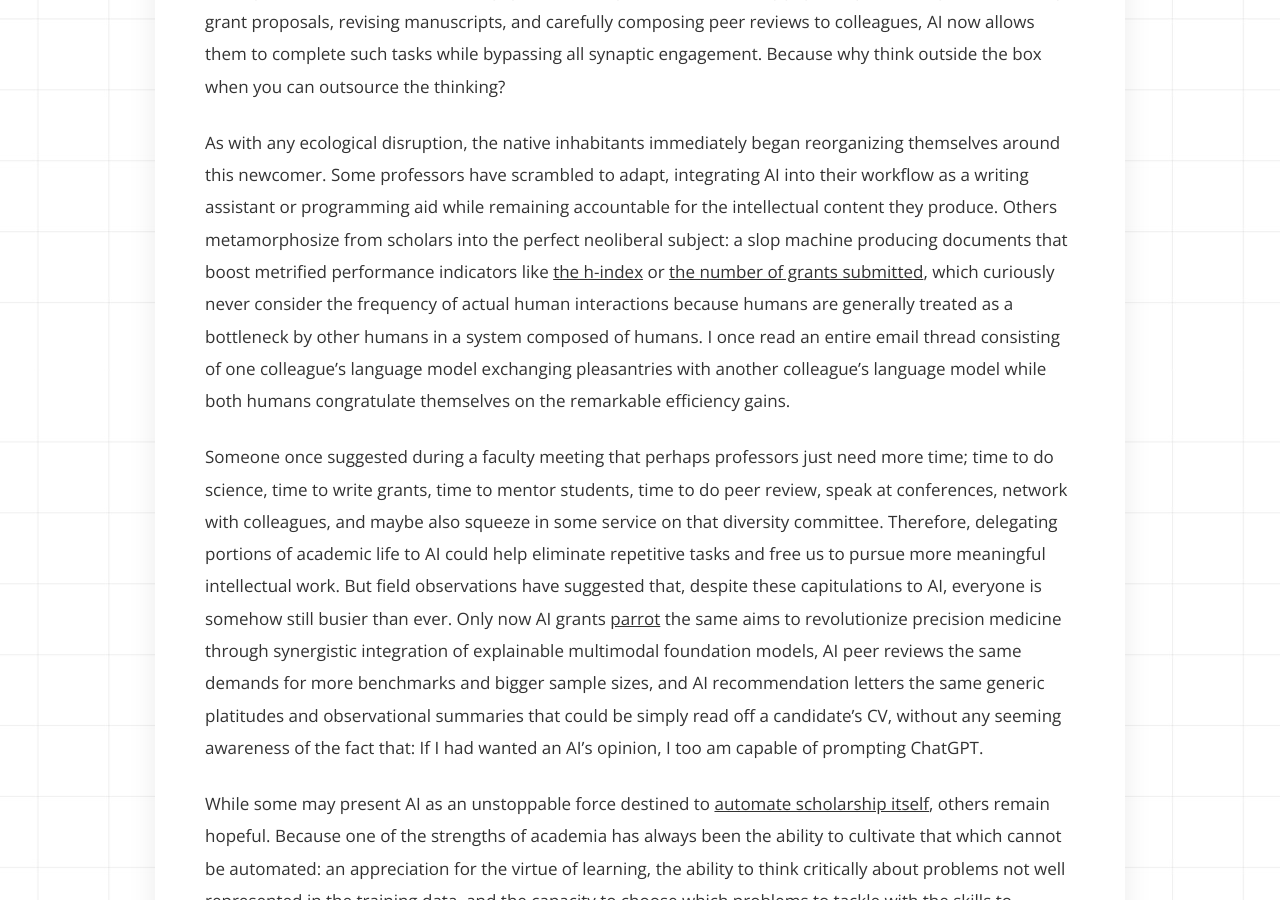
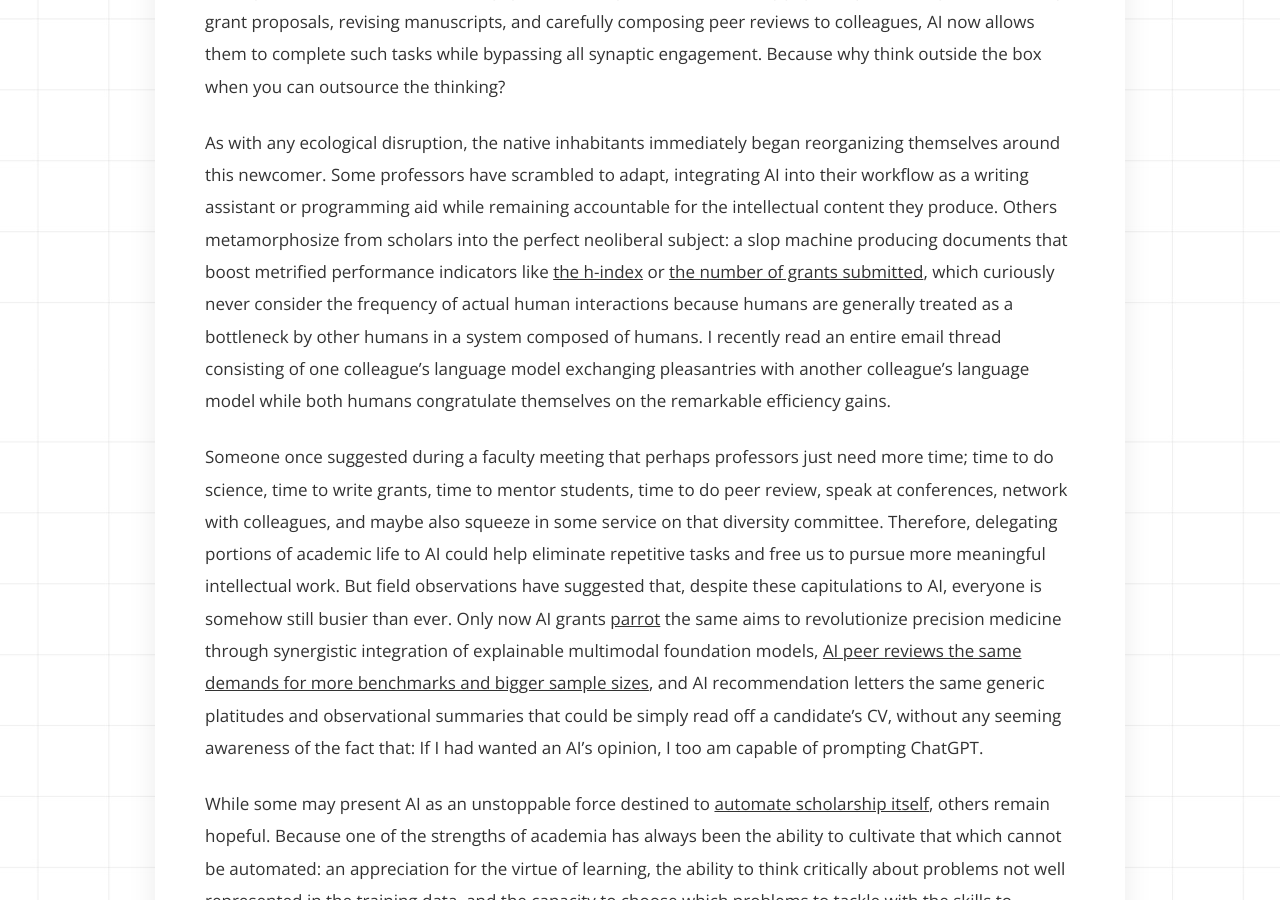
Before and after one commit to JEFworks/jean.fan, a Jekyll site: the page built from _posts/2026-07-16-artificial-intelligence-among-university-professors.md, in a window 1280 px wide and 900 px high, scrolled down 1121 px. Built offline with Jekyll 4.4.1, drawn with Linux system fonts in a browser that asks for light colours.

Commit message:
add links

```diff
--- a/_posts/2026-07-16-artificial-intelligence-among-university-professors.md
+++ b/_posts/2026-07-16-artificial-intelligence-among-university-professors.md
@@ -23,9 +23,9 @@ However, in recent years, a new invasive species has appeared: artificial intell
 
 While professors once needed to engage in the complex ritual of reading papers, synthesizing ideas, drafting grant proposals, revising manuscripts, and carefully composing peer reviews to colleagues, AI now allows them to complete such tasks while bypassing all synaptic engagement. Because why think outside the box when you can outsource the thinking?
 
-As with any ecological disruption, the native inhabitants immediately began reorganizing themselves around this newcomer. Some professors have scrambled to adapt, integrating AI into their workflow as a writing assistant or programming aid while remaining accountable for the intellectual content they produce. Others metamorphosize from scholars into the perfect neoliberal subject: a slop machine producing documents that boost metrified performance indicators like [the h-index](https://retractionwatch.com/2026/05/27/h-index-citation-networks-retractions-special-issues/) or [the number of grants submitted](https://www.insidehighered.com/news/faculty/research/2025/07/22/nih-limit-ai-use-cap-grant-applications-6-year), which curiously never consider the frequency of actual human interactions because humans are generally treated as a bottleneck by other humans in a system composed of humans. I once read an entire email thread consisting of one colleague’s language model exchanging pleasantries with another colleague’s language model while both humans congratulate themselves on the remarkable efficiency gains.
+As with any ecological disruption, the native inhabitants immediately began reorganizing themselves around this newcomer. Some professors have scrambled to adapt, integrating AI into their workflow as a writing assistant or programming aid while remaining accountable for the intellectual content they produce. Others metamorphosize from scholars into the perfect neoliberal subject: a slop machine producing documents that boost metrified performance indicators like [the h-index](https://retractionwatch.com/2026/05/27/h-index-citation-networks-retractions-special-issues/) or [the number of grants submitted](https://www.insidehighered.com/news/faculty/research/2025/07/22/nih-limit-ai-use-cap-grant-applications-6-year), which curiously never consider the frequency of actual human interactions because humans are generally treated as a bottleneck by other humans in a system composed of humans. I recently read an entire email thread consisting of one colleague’s language model exchanging pleasantries with another colleague’s language model while both humans congratulate themselves on the remarkable efficiency gains.
 
-Someone once suggested during a faculty meeting that perhaps professors just need more time; time to do science, time to write grants, time to mentor students, time to do peer review, speak at conferences, network with colleagues, and maybe also squeeze in some service on that diversity committee. Therefore, delegating portions of academic life to AI could help eliminate repetitive tasks and free us to pursue more meaningful intellectual work. But field observations have suggested that, despite these capitulations to AI, everyone is somehow still busier than ever. Only now AI grants [parrot]( https://dl.acm.org/doi/10.1145/3442188.3445922) the same aims to revolutionize precision medicine through synergistic integration of explainable multimodal foundation models, AI peer reviews the same demands for more benchmarks and bigger sample sizes, and AI recommendation letters the same generic platitudes and observational summaries that could be simply read off a candidate’s CV, without any seeming awareness of the fact that: If I had wanted an AI’s opinion, I too am capable of prompting ChatGPT.
+Someone once suggested during a faculty meeting that perhaps professors just need more time; time to do science, time to write grants, time to mentor students, time to do peer review, speak at conferences, network with colleagues, and maybe also squeeze in some service on that diversity committee. Therefore, delegating portions of academic life to AI could help eliminate repetitive tasks and free us to pursue more meaningful intellectual work. But field observations have suggested that, despite these capitulations to AI, everyone is somehow still busier than ever. Only now AI grants [parrot]( https://dl.acm.org/doi/10.1145/3442188.3445922) the same aims to revolutionize precision medicine through synergistic integration of explainable multimodal foundation models, [AI peer reviews the same demands for more benchmarks and bigger sample sizes](https://x.com/JEFworks/status/2010450927686504672), and AI recommendation letters the same generic platitudes and observational summaries that could be simply read off a candidate’s CV, without any seeming awareness of the fact that: If I had wanted an AI’s opinion, I too am capable of prompting ChatGPT.
 
 While some may present AI as an unstoppable force destined to [automate scholarship itself](https://sakana.ai/ai-scientist/), others remain hopeful. Because one of the strengths of academia has always been the ability to cultivate that which cannot be automated: an appreciation for the virtue of learning, the ability to think critically about problems not well represented in the training data, and the capacity to choose which problems to tackle with the skills to execute a set of actions according to our own judgment, principles, and values, even if those actions may be less efficient according to some predefined loss function.
 
```
